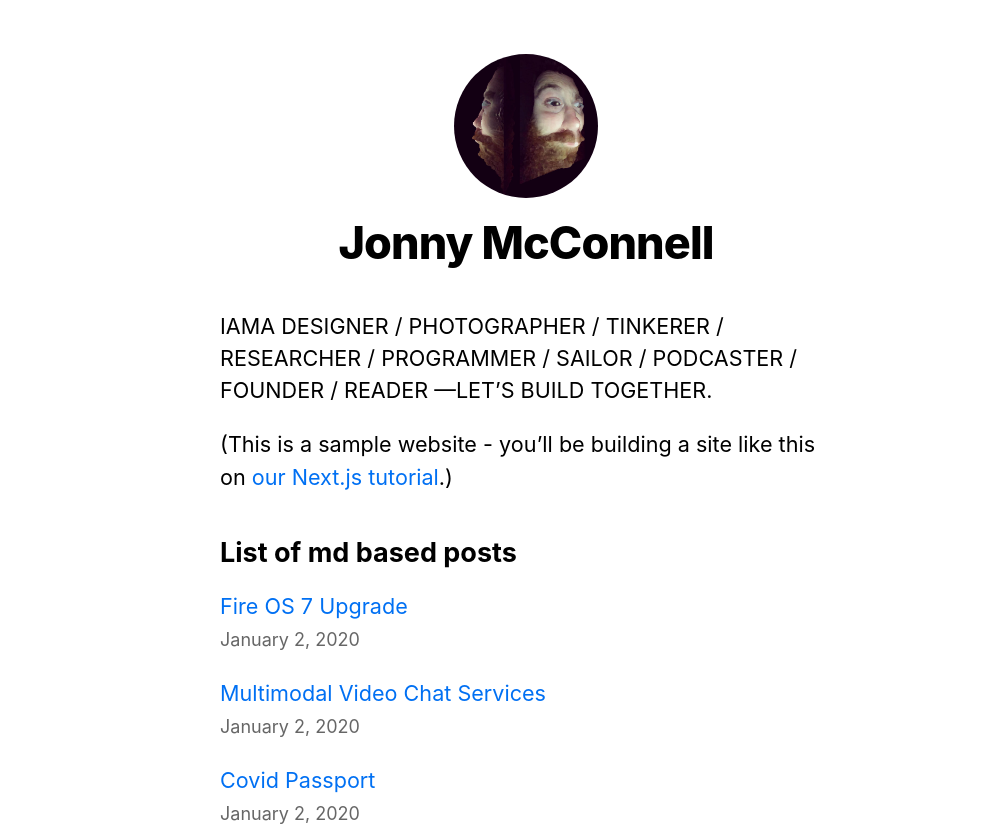
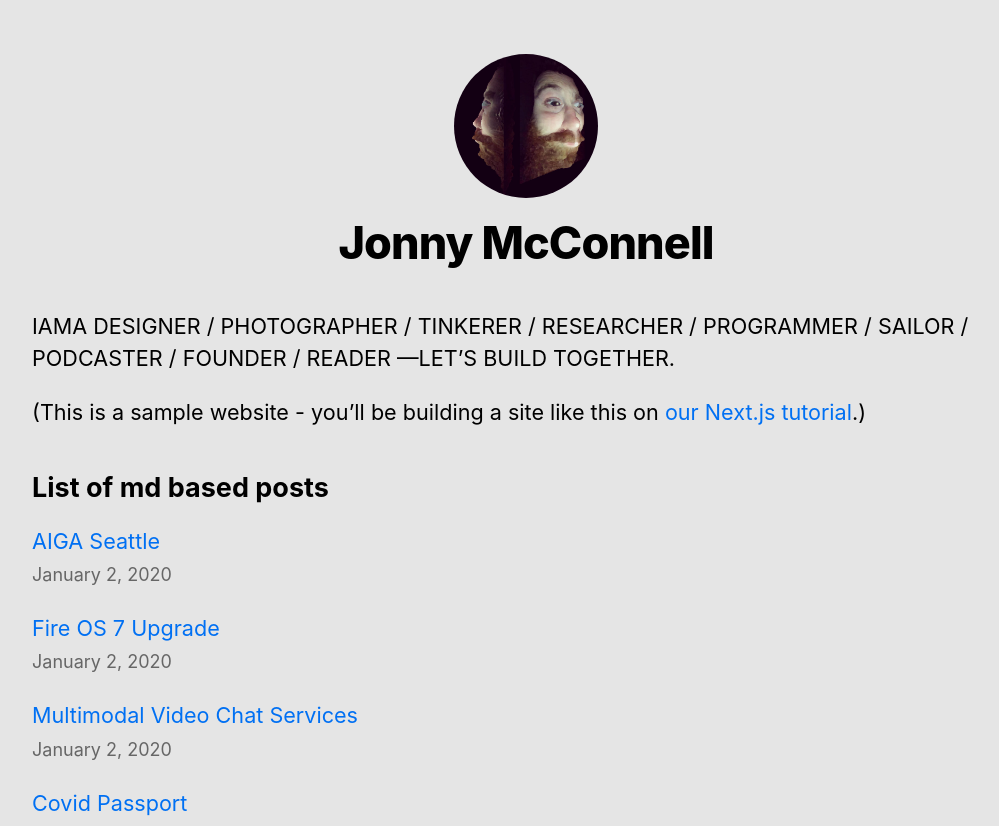
Before and after one commit to jonmccon/wbn-next, a Next.js app: page / in a window 1280 px wide. Shown: the top 826 px of the page, without its empty margins (114-1113 px from the left). Built offline with nearby package versions, Linux system fonts and the light colour scheme.

Commit message:
aiga done

```diff
--- a/components/layout.module.css
+++ b/components/layout.module.css
@@ -1,5 +1,5 @@
 .container {
-    max-width: 36rem;
+    max-width: 80%;
     padding: 0 1rem;
     margin: 3rem auto 6rem;
   }
--- /dev/null
+++ b/posts/AIGA.md
@@ -0,0 +1,20 @@
+---
+title: 'AIGA Seattle'
+subtitle: 'Building Marketing & Operations tools'
+date: '2020-01-02'
+---
+
+As a programming co-director for the Seattle chapter of AIGA I was responsible for event production and general chapter engagement with the public. However, after a handful of years of being involved in varying on-the-ground capacities before taking a proper board position, I was able to see where we had stumbled operationally. So in the process of streamlining my planning, promoting and running events I built out structure on varying web platforms and adapted them into chapter wide processes.
+-
+Helping to build out our portfolio of tools, the chapter handled ticketing online at Eventbrite and in-person checkin (or at the door sales). Square readers are still on hand for any merch or drinks (with distributed gray accounts for volunteers' personal phones).
+-
+Below is a site theme built on a Wordpress backend that the national organization had proved chapters to leverage. Ina addition to Google Forms for internal requests automatically routed to the correct board member, and a server structure for shared resources on our Google Apps account (in collaboration with my co-director Calvin Carter).
+-
+Design collaboration with Ben Hubbard for the theme. The geometric graphic work was a part of a membership rebrand from Kiss Me I’m Polish done at the same time.
+-
+The custom theme was built but not used, in favor of the default theme provided
+
+
+![alt text](/images/aiga/aiga-10.png "Home, calendar, blog, map, forms")
+
+![alt text](/images/aiga/aiga-20.png "Responsive pages, proposals, sheets, shared server structure")
--- a/posts/Plotter.md
+++ b/posts/Plotter.md
@@ -21,4 +21,4 @@ Ongoing project, 2016
 
 ![alt text](/images/plot/plot-40.png "Face studies")
 
-![alt text](/images/plot/plot-50.png "Plotting Rig")
+![alt text](/images/plot/plot-50.jpg "Plotting Rig")
--- a/styles/global.css
+++ b/styles/global.css
@@ -6,6 +6,7 @@ body {
     Cantarell, Fira Sans, Droid Sans, Helvetica Neue, sans-serif;
   line-height: 1.6;
   font-size: 18px;
+  background-color: #E5E5E5;
 }
 
 * {
```
Also changed, not shown: public/images/aiga/aiga-10.png (added), public/images/aiga/aiga-20.png (added).
